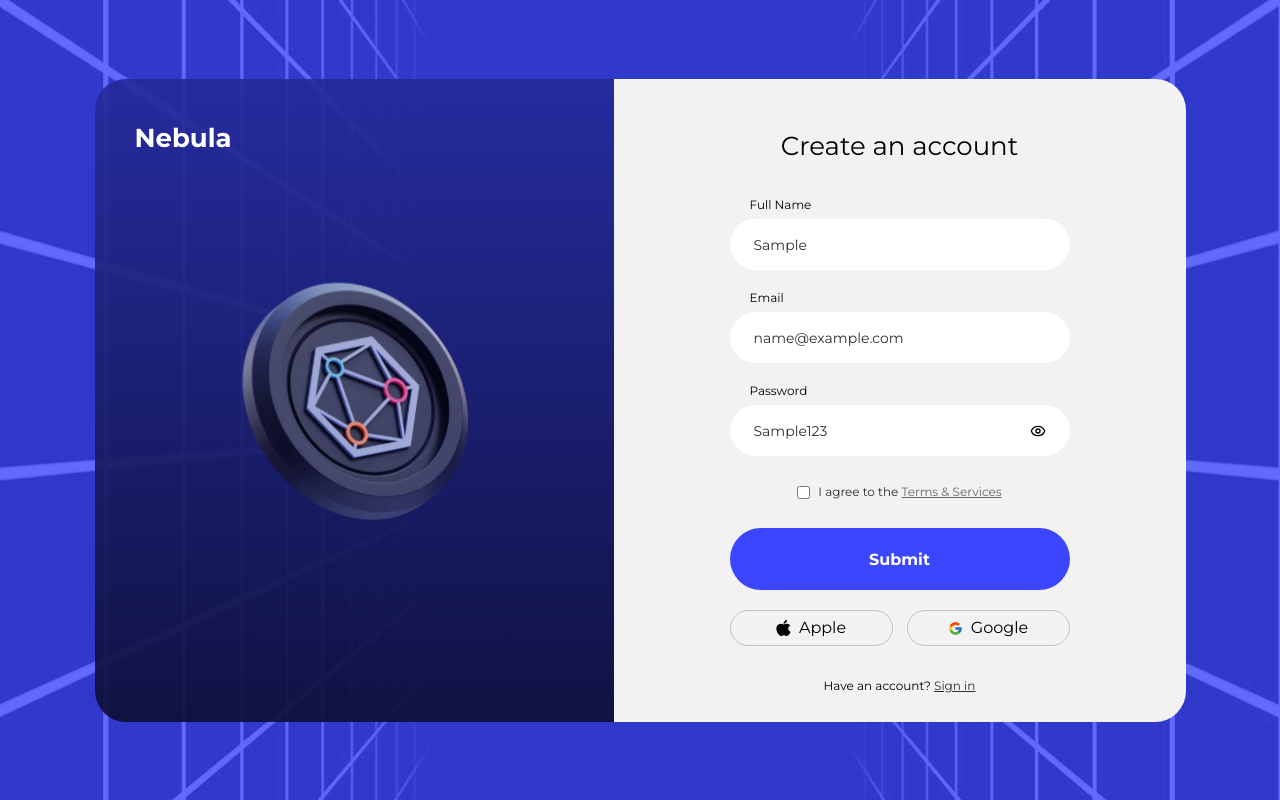
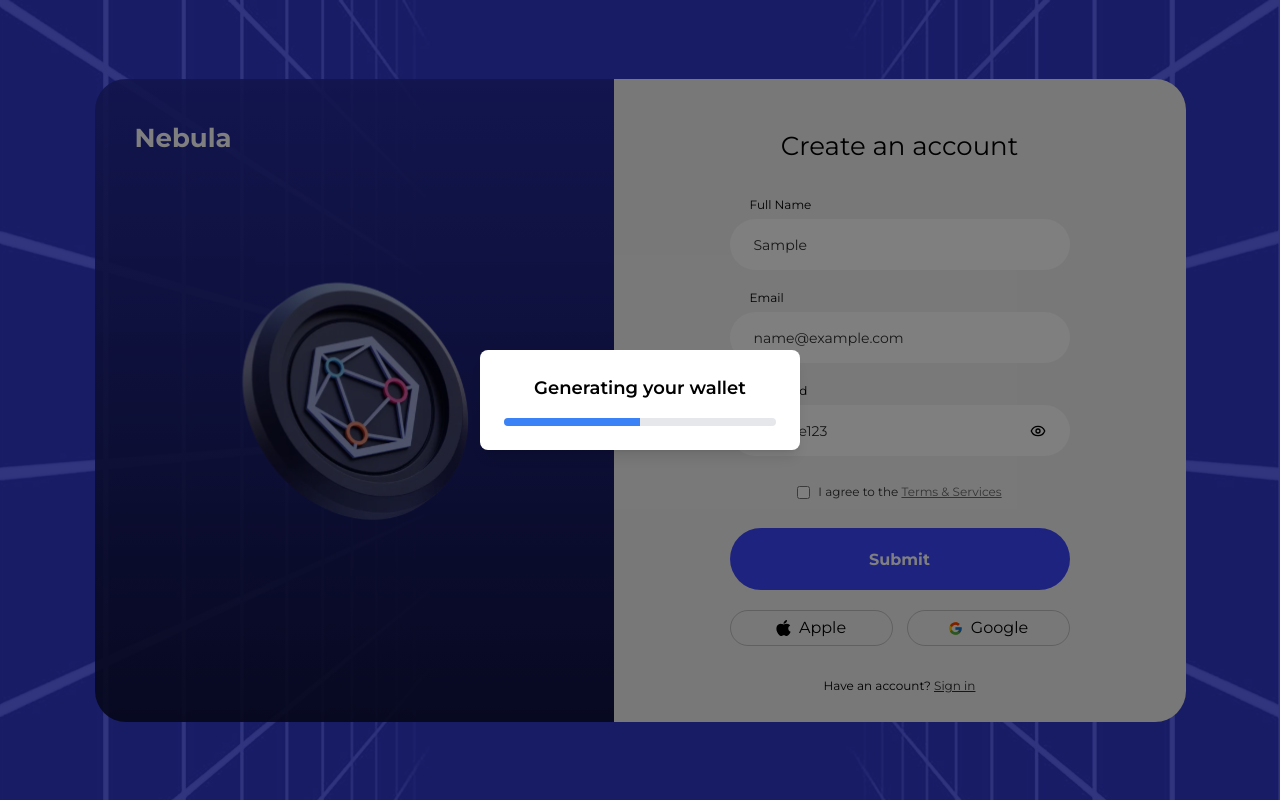
Before and after one commit to dewdrop-labs/Nebula, a Next.js app: page /register in a window 1280 px wide. Both pictures are taken after typing "Sample", "name@example.com", "Sample123" into the empty fields and a click on the button 1037 px from the left and 430 px from the top of the page. Built offline with nearby package versions, Linux system fonts and the light colour scheme.

Commit message:
add loading state and loader component to signup form

```diff
--- a/app/components/SignupForm.tsx
+++ b/app/components/SignupForm.tsx
@@ -2,6 +2,8 @@ import Link from "next/link";
 import { useState, ChangeEvent, FormEvent } from "react";
 import Image from "next/image";
 import {  EyeIcon, EyeOff} from "lucide-react";
+
+import Loader from "./loader";
 
 const appleLogo = "/apple-logo.svg";
 const googleLogo = "/google.svg";
@@ -21,6 +23,7 @@ export default function SignupForm() {
     password: "",
     agreement: false,
   });
+  const [loading, setLoading] = useState(false);
 
   const handleChange = (event: ChangeEvent<HTMLInputElement>) => {
     const { name, value, type, checked } = event.target;
@@ -31,8 +34,14 @@ export default function SignupForm() {
   };
 
   const handleSubmit = (event: FormEvent<HTMLFormElement>) => {
+    setLoading(true);
     event.preventDefault();
     console.log(formValues);
+    setTimeout(() => {
+      console.log("Form submitted", formValues);
+      setLoading(false);
+      window.location.href = '/verify-email';
+    }, 8000);
   };
 
   const togglePassword = () => {
@@ -40,6 +49,18 @@ export default function SignupForm() {
   }
 
   return (
+    <>
+    {loading && (
+      <Loader
+        steps={[
+          "Registering your account",
+          "Generating your wallet",
+          "Securing your credentials",
+          "Account registered",
+        ]}
+        onComplete={() => setLoading(false)}
+      />
+    )}
     <form
       onSubmit={handleSubmit}
       className="font-montserrat w-full h-full max-w-[340px]  flex items-center justify-center flex-col gap-5"
@@ -141,5 +162,6 @@ export default function SignupForm() {
         </Link>
       </p>
     </form>
+    </>
   );
 }
--- /dev/null
+++ b/app/components/loader.tsx
@@ -0,0 +1,39 @@
+import { useState, useEffect } from "react";
+
+interface LoaderProps {
+  steps?: string[];
+  onComplete?: () => void;
+}
+
+const Loader: React.FC<LoaderProps> = ({ steps = [], onComplete }) => {
+  const [currentStep, setCurrentStep] = useState(0);
+
+  useEffect(() => {
+    if (steps.length === 0) return;
+    if (currentStep < steps.length - 1) {
+      const timer = setTimeout(() => setCurrentStep(currentStep + 1), 2000);
+      return () => clearTimeout(timer);
+    } else {
+      const completeTimer = setTimeout(() => onComplete && onComplete(), 2000);
+      return () => clearTimeout(completeTimer);
+    }
+  }, [currentStep, steps.length, onComplete]);
+
+  if (steps.length === 0) return null;
+
+  return (
+    <div className="fixed inset-0 flex items-center justify-center bg-black bg-opacity-50 z-50">
+      <div className="bg-white p-6 rounded-lg shadow-lg text-center w-80">
+        <p className="text-lg font-semibold mb-4">{steps[currentStep]}</p>
+        <div className="w-full bg-gray-200 h-2 rounded-full overflow-hidden">
+          <div
+            className="bg-blue-500 h-full transition-all duration-200"
+            style={{ width: `${((currentStep + 1) / steps.length) * 100}%` }}
+          ></div>
+        </div>
+      </div>
+    </div>
+  );
+};
+
+export default Loader;
```
